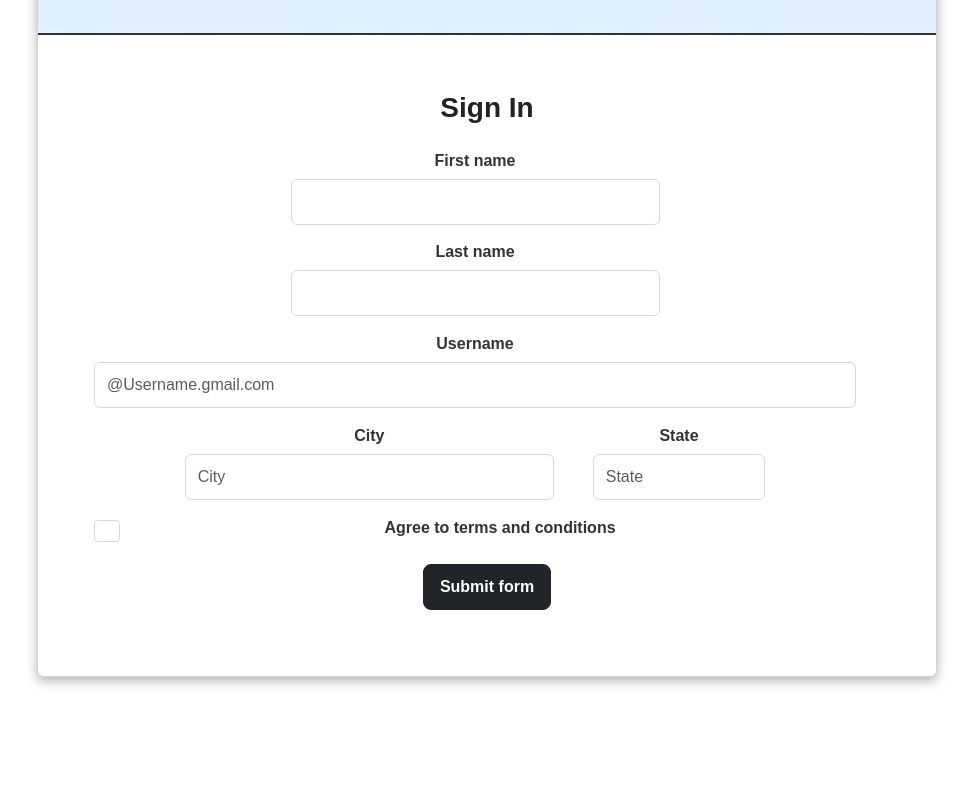
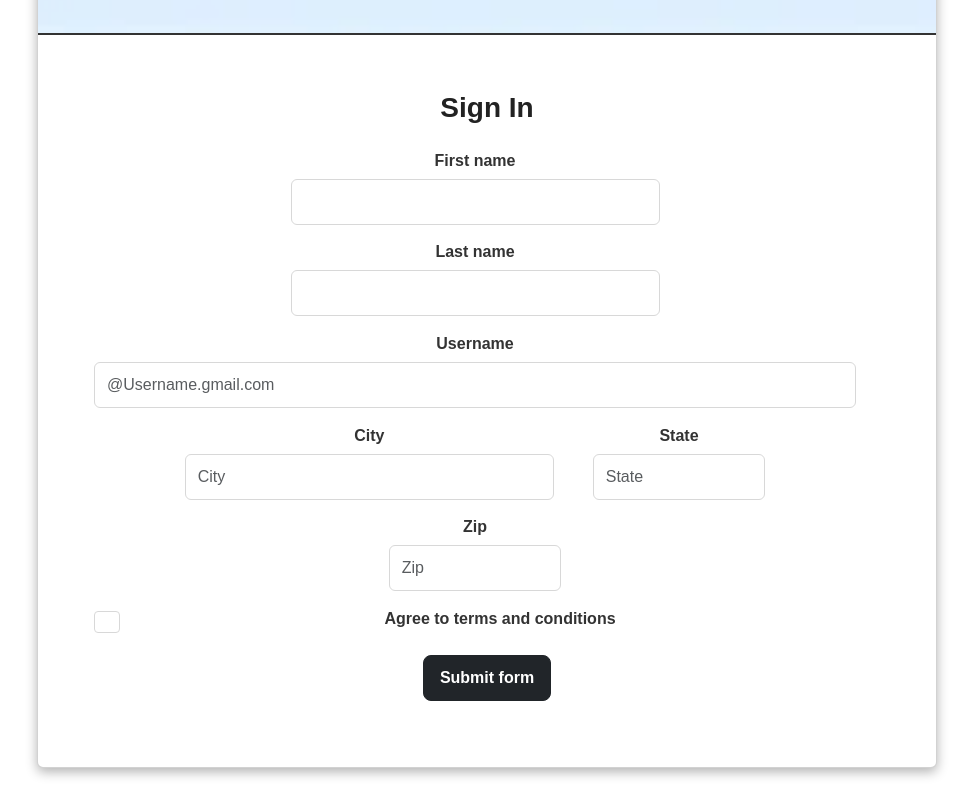
Before and after one commit to imposterbharathkumarburugu15-cpu/CINEFLIX, a React (Vite) app: page /sign in a window 1280 px wide. Shown: the part 1002-1802 px from the top of the page, without its empty margins (153-1126 px from the left). Before the commit the page ends 1711 px from the top, so only its background shows below. Built offline with nearby package versions, Linux system fonts and the light colour scheme.

Commit message:
Update Signin.jsx

```diff
--- a/src/Signin.jsx
+++ b/src/Signin.jsx
@@ -28,7 +28,7 @@ const Signin = () => {
   const navigate = useNavigate();
 
   return (
-    <div className="main-content signin-container`">
+    <div className="main-content signin-container">
       <header className="site-header">
         <h1>CINEFLIX</h1>
       </header>
@@ -106,7 +106,6 @@ const Signin = () => {
                       <Form.Group as={Col} md="12" controlId="username">
                         <Form.Label>Username</Form.Label>
                         <InputGroup hasValidation>
-
                           <Form.Control
                             type="text"
                             name="username"
@@ -156,6 +155,22 @@ const Signin = () => {
                           {errors.state}
                         </Form.Control.Feedback>
                       </Form.Group>
+
+                      <Form.Group as={Col} md="3" controlId="zip">
+                        <Form.Label>Zip</Form.Label>
+                        <Form.Control
+                          type="text"
+                          name="zip"
+                          placeholder="Zip"
+                          value={values.zip}
+                          onChange={handleChange}
+                          onBlur={handleBlur}
+                          isInvalid={touched.zip && !!errors.zip}
+                        />
+                        <Form.Control.Feedback type="invalid">
+                          {errors.zip}
+                        </Form.Control.Feedback>
+                      </Form.Group>
                     </Row>
 
                     <Form.Group className="mb-3" controlId="terms">
```
